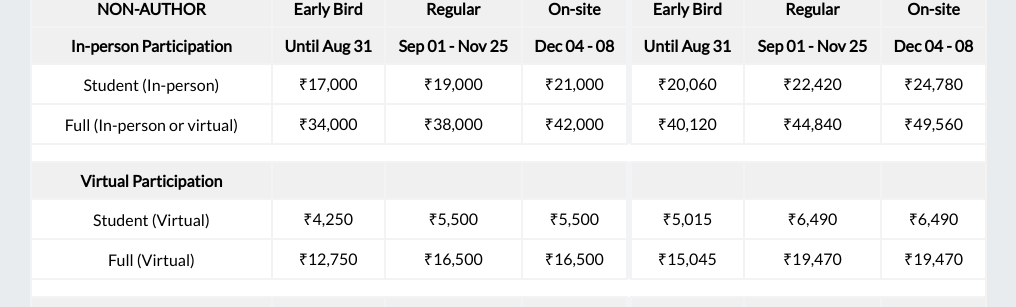
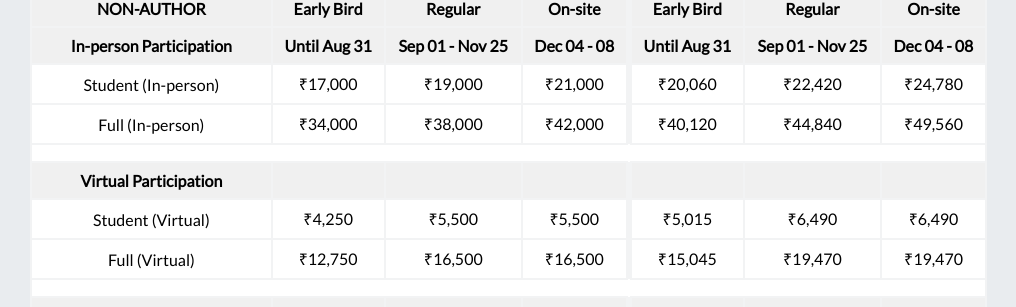
Before and after one commit to ismir2022/ismir2022.github.io, a Jekyll site: the page built from attend/registration_staging.md, in a window 1280 px wide and 900 px high, scrolled down 806 px. Shown: the part 145-452 px from the top of the window, without its empty margins (157-1173 px from the left). Built offline with Jekyll 4.4.1, drawn with Linux system fonts in a browser that asks for light colours; nearby versions of some CDN libraries.

Commit message:
Update registration_staging.md

```diff
--- a/attend/registration_staging.md
+++ b/attend/registration_staging.md
@@ -75,7 +75,7 @@ Registration is now open for ISMIR 2022! Please be aware that by registering, yo
     <td class="reg">&#8377;24,780</td>
   </tr>
   <tr class="reg">
-    <td class="reg">Full (In-person or virtual)</td>
+    <td class="reg">Full (In-person)</td>
     <td class="reg">&#8377;34,000</td>
     <td class="reg">&#8377;38,000</td>
     <td class="reg">&#8377;42,000</td>
```
